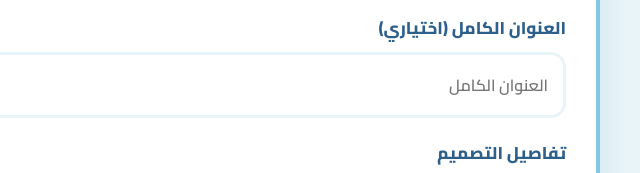
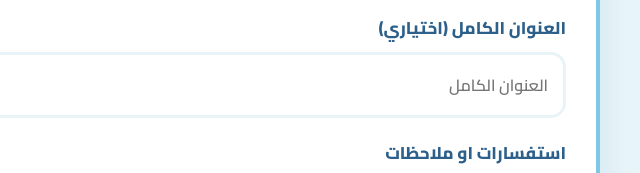
Before and after one commit to nassimbensbaa/Happy-Kids-DZ, a website: page index.html in a window 1280 px wide. Shown: the part 2320-2493 px from the top of the page, 640-1280 px from the left. Drawn offline with Linux system fonts and the light colour scheme; no server answers.

Commit message:
Update index.html

```diff
--- a/index.html
+++ b/index.html
@@ -349,7 +349,7 @@
 
             <label>
 
-                تفاصيل التصميم
+                استفسارات او ملاحظات
 
             </label>
 
```
